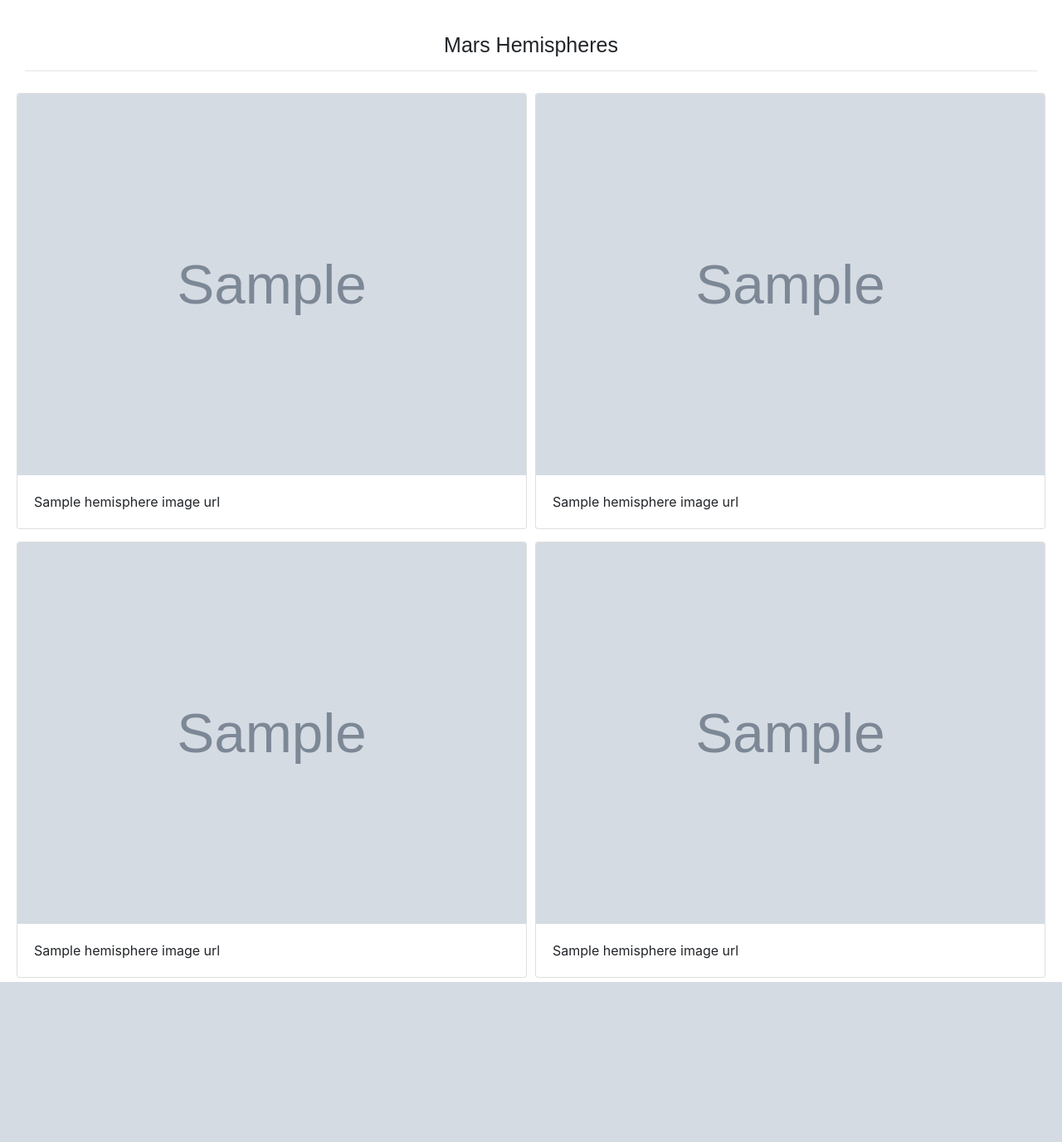
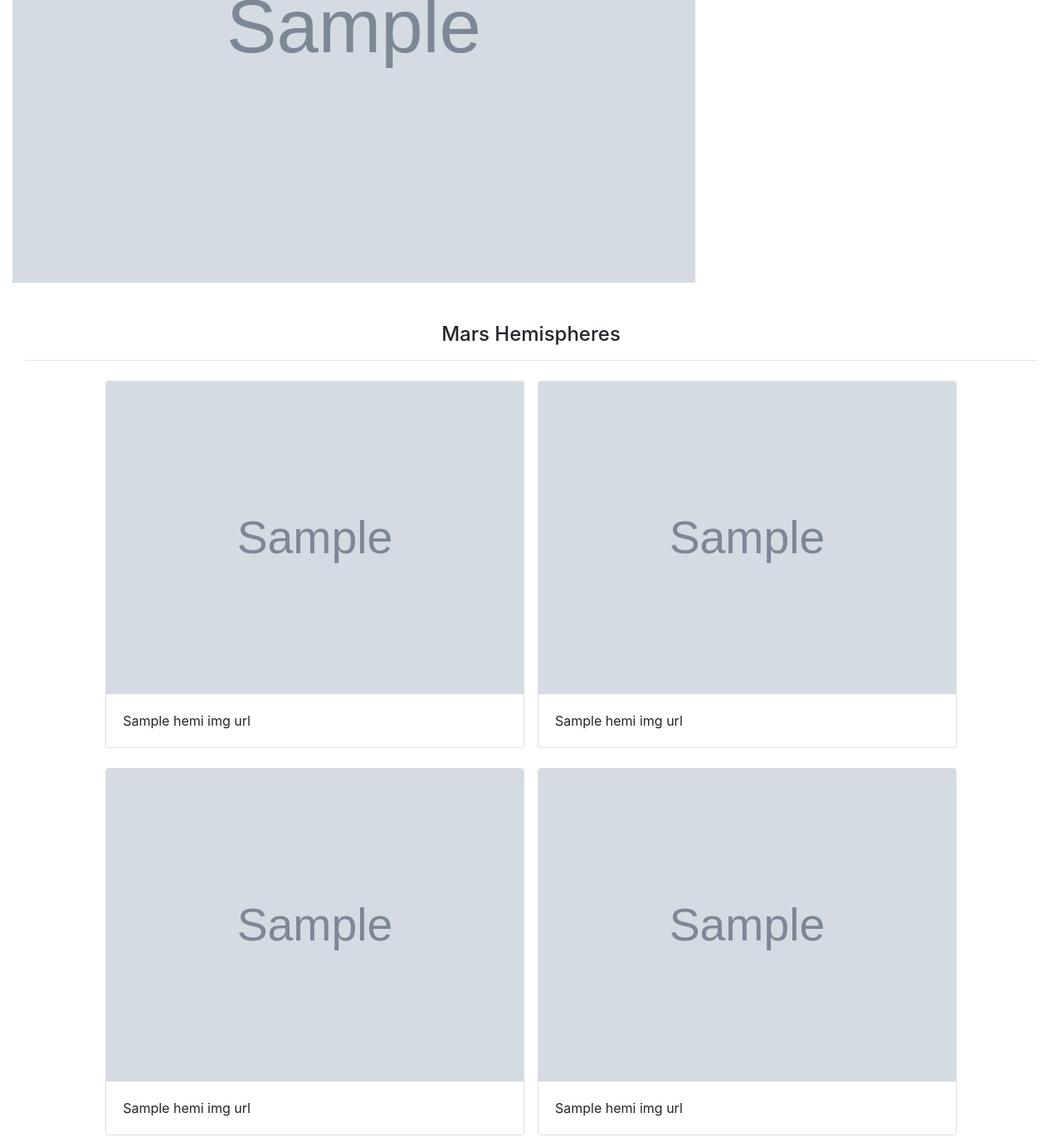
Before and after one commit to sereneys/web-scraping-challenge, a Flask app: page / in a window 1280 px wide. Shown: the part 637-2014 px from the top of the page at 83% size. Before the commit the page ends 1821 px from the top, so only its background shows below. Run offline with Flask 2, Linux system fonts and the light colour scheme; grey boxes marked "Sample" are stand-in pictures; a database or web service that is not in the repository returns one stand-in record (values such as "Sample title"); some libraries are stand-ins or nearby versions.

Commit message:
final updates

```diff
--- a/Mission_to_Mars/Templates/index.html
+++ b/Mission_to_Mars/Templates/index.html
@@ -4,43 +4,41 @@
         <meta charset="UTF-8">
         <title>Mission to Mars</title>
         <link rel="stylesheet" href="https://stackpath.bootstrapcdn.com/bootstrap/4.3.1/css/bootstrap.min.css" integrity="sha384-ggOyR0iXCbMQv3Xipma34MD+dH/1fQ784/j6cY/iJTQUOhcWr7x9JvoRxT2MZw1T" crossorigin="anonymous">
-        <link rel="stylesheet" href="style.css">
-
     </head>
 
     <body>
-        <div class="header">
+        <div class="jumbotron text-center height" style="padding:30px">
             <h1><strong>Mission to Mars</strong></h1>
-            <button type="button" class="btn btn-info" href="/scrape">Scrape New Data</button>
+            <p><a class="btn btn-info btn-lg" href="/scrape" role="button">Scrape New Data</a></p>
         </div>
 
         <div class="container-fluid">
-            <div class="row mars-news">
+            <div class="row mt-2">
                 <div class="col-md-12">
-                    <h2>Latest Mars News</h2>
-                    <h4>{{dict.news_title}}</h3>
+                    <h4>Latest Mars News</h4>
+                    <h6>{{dict.news_title}}</h6>
                     <p> {{dict.news_p}}</p>
                 </div>
             </div>
 
-            <div class="row">
+            <div class="row mt-2">
                 <div class="col-md-8">
-                    <h2>Featured Mars Image</h2>
-                    <img src={dict.featured_image_url} alt="Featured Mars Image">
+                    <h4>Featured Mars Image</h4>
+                    <img src="{{dict.featured_image_url}}" class="w-100" alt="Featured Mars Image">
                 </div>
 
-                <div class="col-md-4">
+                <div class="col-md-4 mt-2">
                     <div class="card">
                         <div class="card-body">
-                            <h5 class="card-title">Current Weather on Mars</h5>
+                            <h6 class="card-title">Current Weather on Mars</h6>
                             <p class="card-text">{{dict.mars_weather}}</p>
                           </div>
                     </div>
 
-                    <div class="mars-fact">
-                        <h3>Mars Fact</h3>
-                        <div>
-                            {{dict.html_table}}
+                    <div class="mt-2">
+                        <h6>Mars Fact</h6>
+                        <div class = "table-responsive-md  bg-light">
+                            {{dict.html_table|safe}}
                         </div>
 
                     </div>
@@ -50,43 +48,45 @@
             </div>
 
             <div class="container-fluid">
-                <div class="hemi-head justify-content-center">
-                    <h2>Mars Hemispheres</h2>
-                    <hr>
+                <div class="row justify-content-center mt-5">
+                    <div class="col-md-12">
+                        <h4 class="text text-center">Mars Hemispheres</h4>
+                        <hr>
+                    </div>
                 </div>
                 <div class="row justify-content-center">
-                    <div class="col-md-6 hemi-img">
+                    <div class="col-md-5 p-2">
                         <div class="card">
-                            <img src="{{dict.hemisphere_image_urls[0].img_url}}" class="card-img-top" alt="{{dict.hemisphere_image_urls[0].title}}">
+                            <img src="{{dict.hemi_img_urls[0].img_url}}" class="card-img-top" alt="{{dict.hemi_img_urls[0].title}}">
                             <div class="card-body">
-                            <p class="card-text">{{dict.hemisphere_image_urls[0].title}}</p>
+                            <p class="card-text">{{dict.hemi_img_urls[0].title}}</p>
                             </div>
                         </div>
                     </div>
-                    <div class="col-md-6 hemi-img">
+                    <div class="col-md-5 p-2">
                         <div class="card">
-                            <img src="{{dict.hemisphere_image_urls[1].img_url}}" class="card-img-top" alt="{{dict.hemisphere_image_urls[1].title}}">
+                            <img src="{{dict.hemi_img_urls[1].img_url}}" class="card-img-top" alt="{{dict.hemi_img_urls[1].title}}">
                             <div class="card-body">
-                            <p class="card-text">{{dict.hemisphere_image_urls[1].title}}</p>
+                            <p class="card-text">{{dict.hemi_img_urls[1].title}}</p>
                             </div>
                         </div>
                     </div>
                 </div>
 
-                <div class="row">
-                    <div class="col-md-6 hemi-img">
+                <div class="row justify-content-center">
+                    <div class="col-md-5 mt-2 p-2">
                         <div class="card">
-                            <img src={{dict.hemisphere_image_urls[2].img_url}} class="card-img-top" alt="{{dict.hemisphere_image_urls[2].title}}">
+                            <img src={{dict.hemi_img_urls[2].img_url}} class="card-img-top" alt="{{dict.hemi_img_urls[2].title}}">
                             <div class="card-body">
-                            <p class="card-text">{{dict.hemisphere_image_urls[2].title}}</p>
+                            <p class="card-text">{{dict.hemi_img_urls[2].title}}</p>
                             </div>
                         </div>
                     </div>
-                    <div class="col-md-6 hemi-img">
+                    <div class="col-md-5 mt-2 p-2">
                         <div class="card">
-                            <img src={{dict.hemisphere_image_urls[3].img_url}} class="card-img-top" alt="{{dict.hemisphere_image_urls[3].title}}">
+                            <img src={{dict.hemi_img_urls[3].img_url}} class="card-img-top" alt="{{dict.hemi_img_urls[3].title}}">
                             <div class="card-body">
-                            <p class="card-text">{{dict.hemisphere_image_urls[3].title}}</p>
+                            <p class="card-text">{{dict.hemi_img_urls[3].title}}</p>
                             </div>
                         </div>
                     </div>
@@ -95,18 +95,5 @@
             </div>
 
         </div>
-
-
-
-
-
     </body>
-
-
-
-
-
-
-
-
 </html>
--- a/Mission_to_Mars/app.py
+++ b/Mission_to_Mars/app.py
@@ -5,20 +5,18 @@ import scrape_mars
 app = Flask(__name__)
 
 # Use flask_pymongo to set up mongo connection
-app.config["MONGO_URI"] = "mongodb://localhost:27017/mars"
-mongo = PyMongo(app)
+mongo = PyMongo(app, uri="mongodb://localhost:27017/mars_data")
 
 @app.route("/")
 def index():
-    mars_dict = mongo.db.mars.find_one()
+    mars_dict = mongo.db.collection.find_one()
     return render_template("index.html",  dict=mars_dict)
 
 
 @app.route("/scrape")
-def scraper():
-    mars = mongo.db.mars
+def scrape():
     mars_data = scrape_mars.scrape()
-    mars.update({}, mars_data, upsert=True)
+    mongo.db.collection.update({}, mars_data, upsert=True)
     return redirect("/", code=302)
 
 if __name__ == "__main__":
--- a/Mission_to_Mars/style.css
+++ /dev/null
@@ -1,47 +0,0 @@
-.header {
-    background-color: lightgray;
-    text-align: center;
-    padding:30px
-
-}
-
-.mars-news{
-    margin-top:40px
-
-}
-
-.mars-fact {
-    margin-top:20px
-}
-
-.hemi-head {
-    width:100%;
-    margin-top:40px;
-    text-align:center
-}
-
-.hemi-img {
-    padding:5px;
-    margin-top:5px
-}
-
-h1 {
-    font-size:40px;
-    font-family: Arial, Helvetica, sans-serif;
-
-}
-
-h2 {
-    font-size:25px;
-    font-family: Arial, Helvetica, sans-serif;
-}
-
-h3 {
-    font-size:20px;
-    font-family: Arial, Helvetica, sans-serif
-}
-
-h4 {
-    font-size:15px;
-    font-family: Arial, Helvetica, sans-serif;
-}
```
Also changed, not shown: Mission_to_Mars/Templates/style.css (deleted, +0 -47 lines), Mission_to_Mars/scrape_mars.py (+7 -6 lines), Mission_to_Mars/Final-screenshot-1.png (added), Mission_to_Mars/Final-screenshot-2.png (added), 2 other files.
